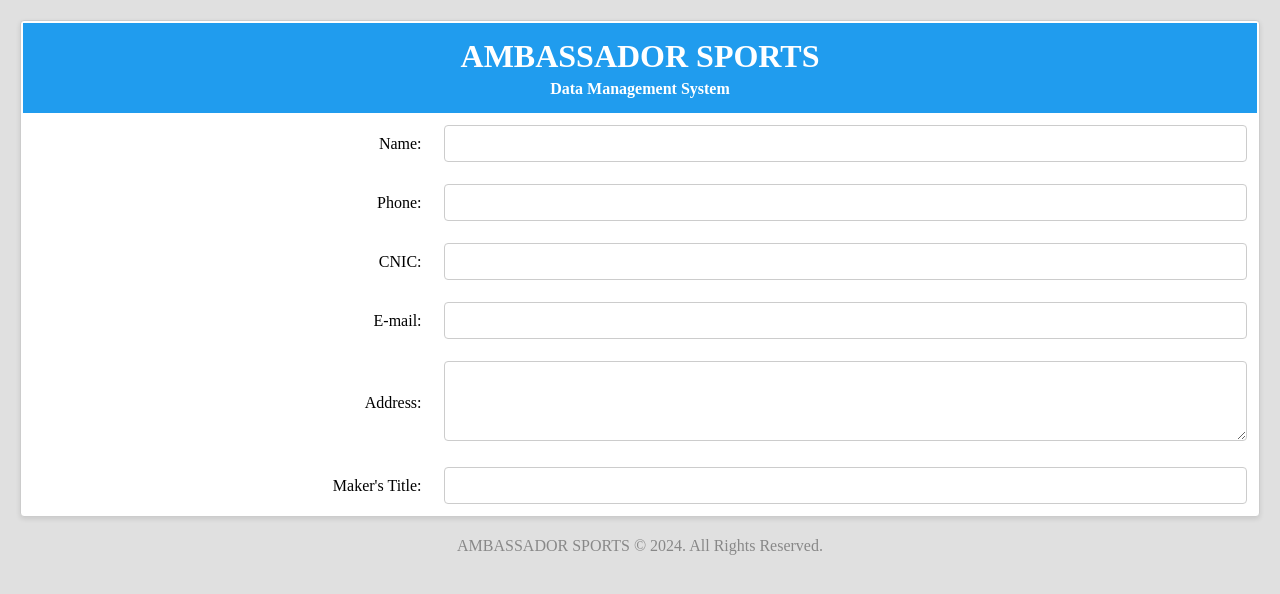
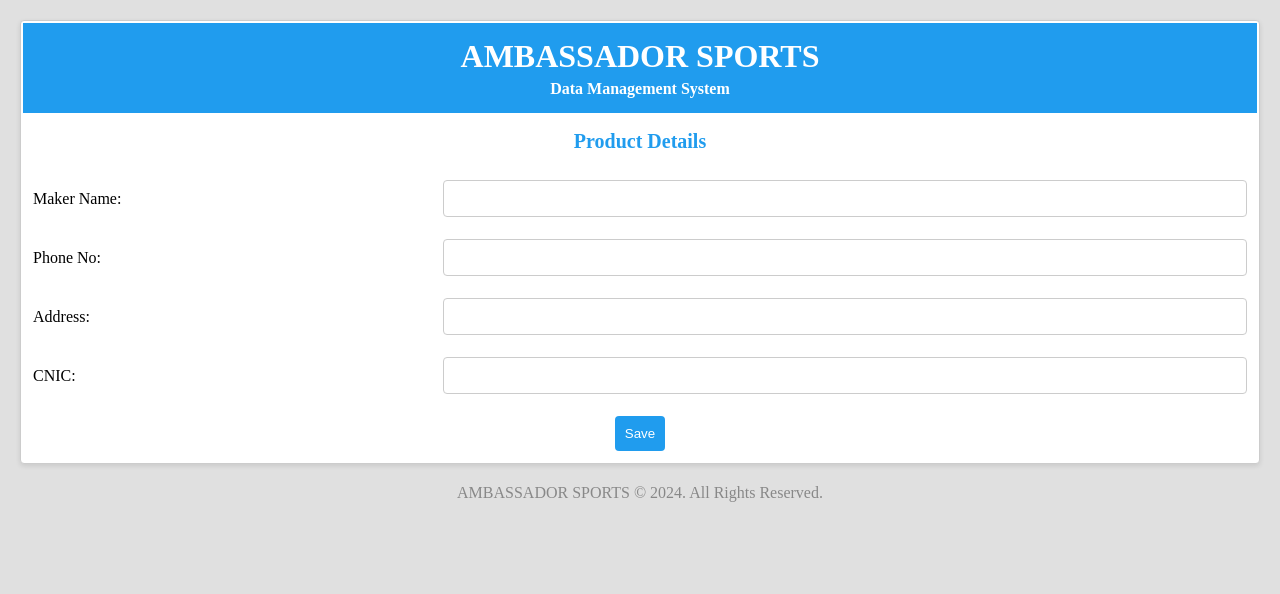
Before and after one commit to Sheikh-Ahmed-Naeem/DBMS-PROJECT, a Flask app: template templates/C_info.html in a window 1280 px wide. Shown: the top 594 px of the page. Run offline with Flask 3, Linux system fonts and the light colour scheme; the template is opened without the code that fills it, so the values that code supplies are empty.

Commit message:
Update C_info.html

```diff
--- a/templates/C_info.html
+++ b/templates/C_info.html
@@ -1,7 +1,7 @@
 <!DOCTYPE html>
 <html>
 <head>
-<title>Contact Information</title>
+<title>Product Details</title>
 </head>
 <body style="background-color: #e0e0e0; margin: 20px;">
   <table style="width: 100%; background-color: white; border: 1px solid #ccc; border-radius: 4px; box-shadow: 0 2px 5px rgba(0, 0, 0, 0.1);">
@@ -11,36 +11,48 @@
         <h3 style="margin: 5px 0 0; font-size: 16px;">Data Management System</h3>
       </th>
     </tr>
+    <tr>
+      <th colspan="2" style="text-align: center; padding: 15px; font-size: 20px; color: #209cee;">
+        Product Details
+      </th>
+    </tr>
+    <tr>
+      <td style="padding: 10px;">Maker Name:</td>
+      <td style="padding: 10px;">
+        <input type="text" style="width: 100%; padding: 10px; box-sizing: border-box; border: 1px solid #ccc; border-radius: 4px;">
+      </td>
+    </tr>
+    <tr>
+      <td style="padding: 10px;">Phone No:</td>
+      <td style="padding: 10px;">
+        <input type="text" style="width: 100%; padding: 10px; box-sizing: border-box; border: 1px solid #ccc; border-radius: 4px;">
+      </td>
+    </tr>
+    <tr>
+      <td style="padding: 10px;">Address:</td>
+      <td style="padding: 10px;">
+        <input type="text" style="width: 100%; padding: 10px; box-sizing: border-box; border: 1px solid #ccc; border-radius: 4px;">
+      </td>
+    </tr>
+    <tr>
+      <td style="padding: 10px;">CNIC:</td>
+      <td style="padding: 10px;">
+        <input type="text" style="width: 100%; padding: 10px; box-sizing: border-box; border: 1px solid #ccc; border-radius: 4px;">
+      </td>
+    </tr>
     <!-- <tr>
-      <th colspan="2" style="text-align: center; padding: 15px; font-size: 20px; color: #209cee;">
-        Contact Info <span style="color: #ccc;">EDIT</span>
-      </th>
+      <td style="padding: 10px;">Colour:</td>
+      <td style="padding: 10px;">
+        <input type="text" style="width: 100%; padding: 10px; box-sizing: border-box; border: 1px solid #ccc; border-radius: 4px;">
+      </td>
     </tr> -->
     <tr>
-      <td style="text-align: right; padding: 10px;">Name:</td>
-      <td style="padding: 10px;"><input type="text" style="width: 100%; padding: 10px; box-sizing: border-box; border: 1px solid #ccc; border-radius: 4px;"></td>
+      <td colspan="2" style="text-align: center; padding: 10px;">
+        <button style="background-color: #209cee; color: white; padding: 10px; border: none; border-radius: 4px; cursor: pointer;">
+          Save
+        </button>
+      </td>
     </tr>
-    <tr>
-      <td style="text-align: right; padding: 10px;">Phone:</td>
-      <td style="padding: 10px;"><input type="text" style="width: 100%; padding: 10px; box-sizing: border-box; border: 1px solid #ccc; border-radius: 4px;"></td>
-    </tr>
-    <tr>
-      <td style="text-align: right; padding: 10px;">CNIC:</td>
-      <td style="padding: 10px;"><input type="text" style="width: 100%; padding: 10px; box-sizing: border-box; border: 1px solid #ccc; border-radius: 4px;"></td>
-    </tr>
-    <tr>
-      <td style="text-align: right; padding: 10px;">E-mail:</td>
-      <td style="padding: 10px;"><input type="text" style="width: 100%; padding: 10px; box-sizing: border-box; border: 1px solid #ccc; border-radius: 4px;"></td>
-    </tr>
-    <tr>
-      <td style="text-align: right; padding: 10px;">Address:</td>
-      <td style="padding: 10px;"><textarea style="width: 100%; padding: 10px; box-sizing: border-box; border: 1px solid #ccc; border-radius: 4px; height: 80px;"></textarea></td>
-    </tr>
-    <tr>
-      <td style="text-align: right; padding: 10px;">Maker's Title:</td>
-      <td style="padding: 10px;"><input type="text" style="width: 100%; padding: 10px; box-sizing: border-box; border: 1px solid #ccc; border-radius: 4px;"></td>
-    </tr>
-
   </table>
   <div style="text-align: center; margin-top: 20px;">
     <p style="color: #888;">AMBASSADOR SPORTS &copy; 2024. All Rights Reserved.</p>
```
